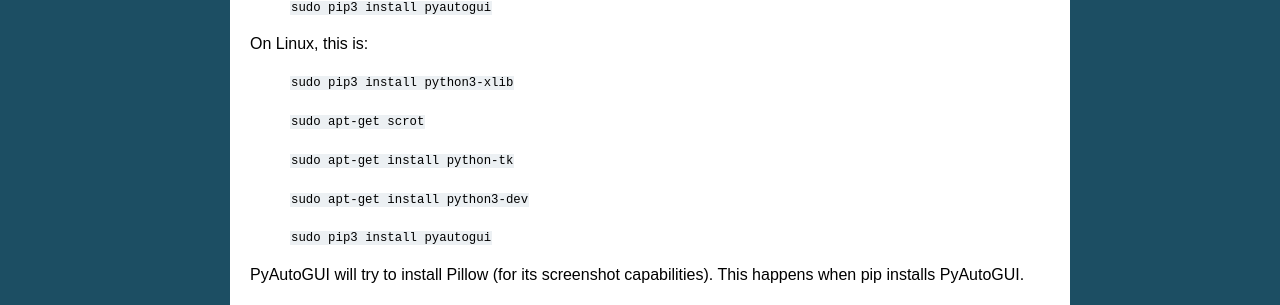
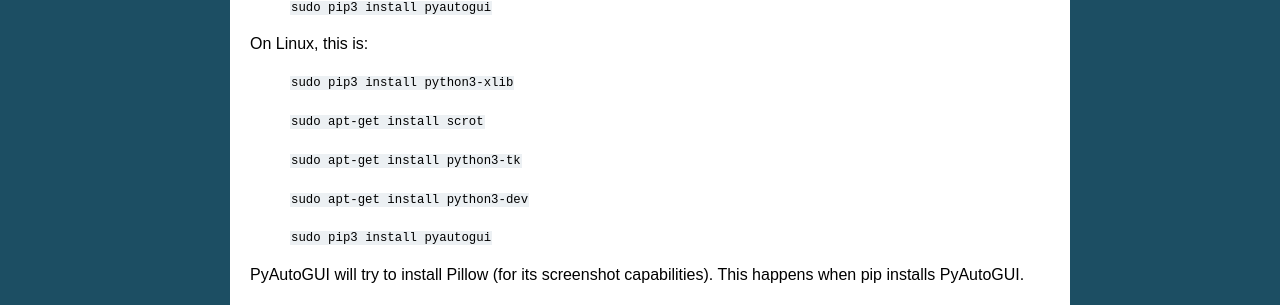
Before and after one commit to asweigart/pyautogui, a Sphinx documentation site: the page built from docs/install.rst, in a window 1280 px wide. Shown: the part 362-667 px from the top of the page. Built offline with Sphinx 7.4.7, drawn with Linux system fonts in a browser that asks for light colours.

Commit message:
Fixed typos

```diff
--- a/docs/install.rst
+++ b/docs/install.rst
@@ -24,9 +24,9 @@
 
     ``sudo pip3 install python3-xlib``
 
-    ``sudo apt-get scrot``
+    ``sudo apt-get install scrot``
 
-    ``sudo apt-get install python-tk``
+    ``sudo apt-get install python3-tk``
 
     ``sudo apt-get install python3-dev``
 
```
